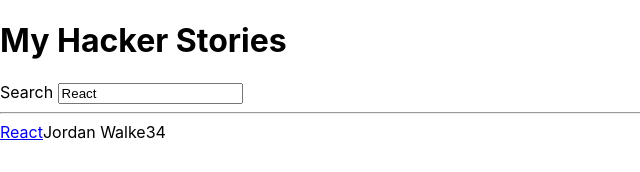
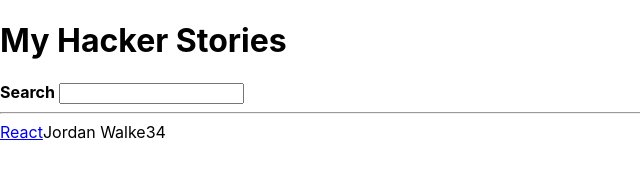
Before and after one commit to matthewflack/hacker-stories, a React (Create React App) app: page / in a window 1280 px wide. Shown: the top 172 px of the page, without its empty margins (0-640 px from the left). Built offline with nearby package versions, Linux system fonts and the light colour scheme.

Commit message:
Refactor label prop to child prop for <InputWithLabel/>

```diff
--- a/src/App.js
+++ b/src/App.js
@@ -56,10 +56,10 @@ return(
       <InputWithLabel
         id="search"
         label="Search"
-        value={searchTerm}
         onInputChange={handleSearch}
-      />
-
+      >
+        <strong>Search</strong>
+      </InputWithLabel>
       <hr/>
 
         <List list = {searchedStories}/>
@@ -68,9 +68,9 @@ return(
 
 {/*------------------------------------------------------ */}
 
-const InputWithLabel = ({ id, label, value, type = 'text', onInputChange }) => (
+const InputWithLabel = ({ id, value, type = 'text', onInputChange, children }) => (
   <>
-    <label htmlFor={id}>{label}</label>
+    <label htmlFor={id}>{children}</label>
     &nbsp;
     <input
       id={id}
```
